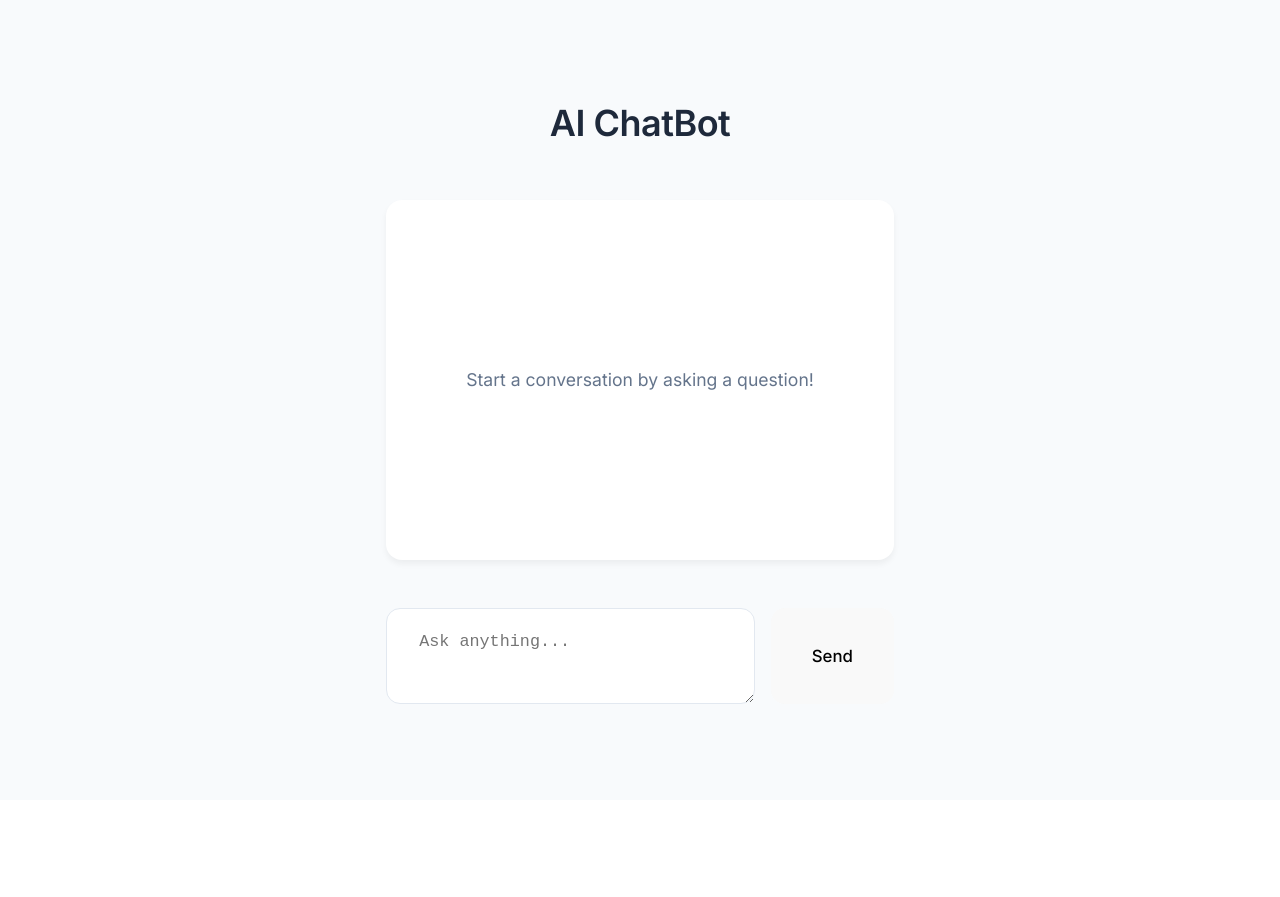
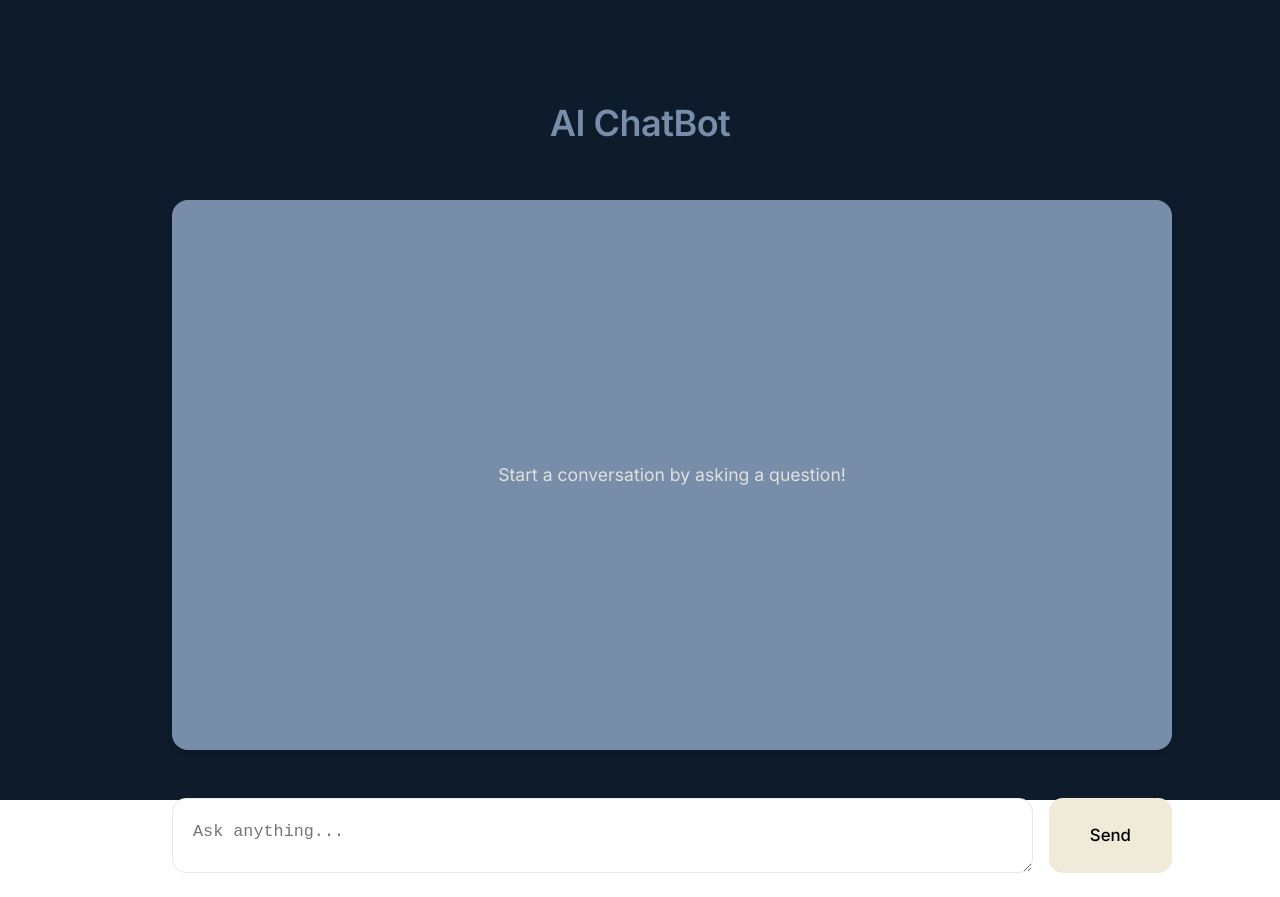
Before and after one commit to Pradhuman19/AIChatBot, a React (Vite) app in the folder AiChatBot/: page / in a window 1280 px wide. Before the commit the page ends 800 px from the top, so only its background shows below. Built offline with nearby package versions, Linux system fonts and the light colour scheme.

Commit message:
console logging data

```diff
--- a/AiChatBot/src/App.css
+++ b/AiChatBot/src/App.css
@@ -9,15 +9,16 @@
 
 body {
   font-family: 'Inter', sans-serif;
-  background-color: #f8fafc;
+  background-color: #0d1b2a;
   min-height: 100vh;
   display: grid;
   place-items: center;
 }
 
 .app-container {
+  min-width: 1000px;
+  max-width: 70%;
   width: 100%;
-  max-width: 1200px;
   height: 90vh;
   margin: 0 auto;
   padding: 2rem;
@@ -34,14 +35,15 @@ body {
 .app-header h1 {
   font-size: 2.25rem;
   font-weight: 600;
-  color: #1e293b;
+  color: #778da9;
   letter-spacing: -0.5px;
+  font-weight: bold;
 }
 
 .chat-container {
   flex: 1;
   overflow-y: auto;
-  background-color: #fff;
+  background-color: #778da9;
   border-radius: 16px;
   padding: 2rem;
   box-shadow: 0 4px 6px rgba(0,0,0,0.05);
@@ -49,12 +51,13 @@ body {
   flex-direction: column;
   gap: 1.5rem;
   width: 100%;
-  max-width: 1000px;
+  min-height: 550px;
+  min-width: 1000px;
   margin: 0 auto;
 }
 
 .chat-placeholder {
-  color: #64748b;
+  color: #e0e1dd;
   text-align: center;
   padding: 3rem;
   font-size: 1.1rem;
@@ -73,15 +76,16 @@ body {
 }
 
 .chat-bubble.question {
-  background-color: #6366f1;
-  color: white;
+  background-color: #e0e1dd;
+  color: black;
   margin-left: auto;
+  font-weight: bold;
   border-bottom-right-radius: 8px;
 }
 
 .chat-bubble.answer {
-  background-color: #f1f5f9;
-  color: #0f172a;
+  background-color: #415a77;
+  color: #e0e1dd;
   border-bottom-left-radius: 8px;
 }
 
@@ -89,26 +93,27 @@ body {
   display: flex;
   gap: 1rem;
   padding: 1.5rem 0;
-  width: 100%;
-  max-width: 1000px;
+  width: 1000px;
   margin: 0 auto;
 }
 
 .chat-input {
   flex: 1;
-  padding: 1.25rem 2rem;
+  padding-top: 20px;
+  padding-left: 20px;
+  padding-right: ;
   border: 1px solid #e2e8f0;
   border-radius: 14px;
   font-size: 1.05rem;
   line-height: 1.6;
-  min-height: 60px;
   transition: all 0.2s ease;
 }
 
 .chat-submit {
+  width: 1;
+  background-color: #f0ebd8;
+  color: black;
   padding: 1rem 2.5rem;
   font-size: 1.05rem;
   border-radius: 14px;
 }
-
-/* Rest of the previous styles remain the same */
```
